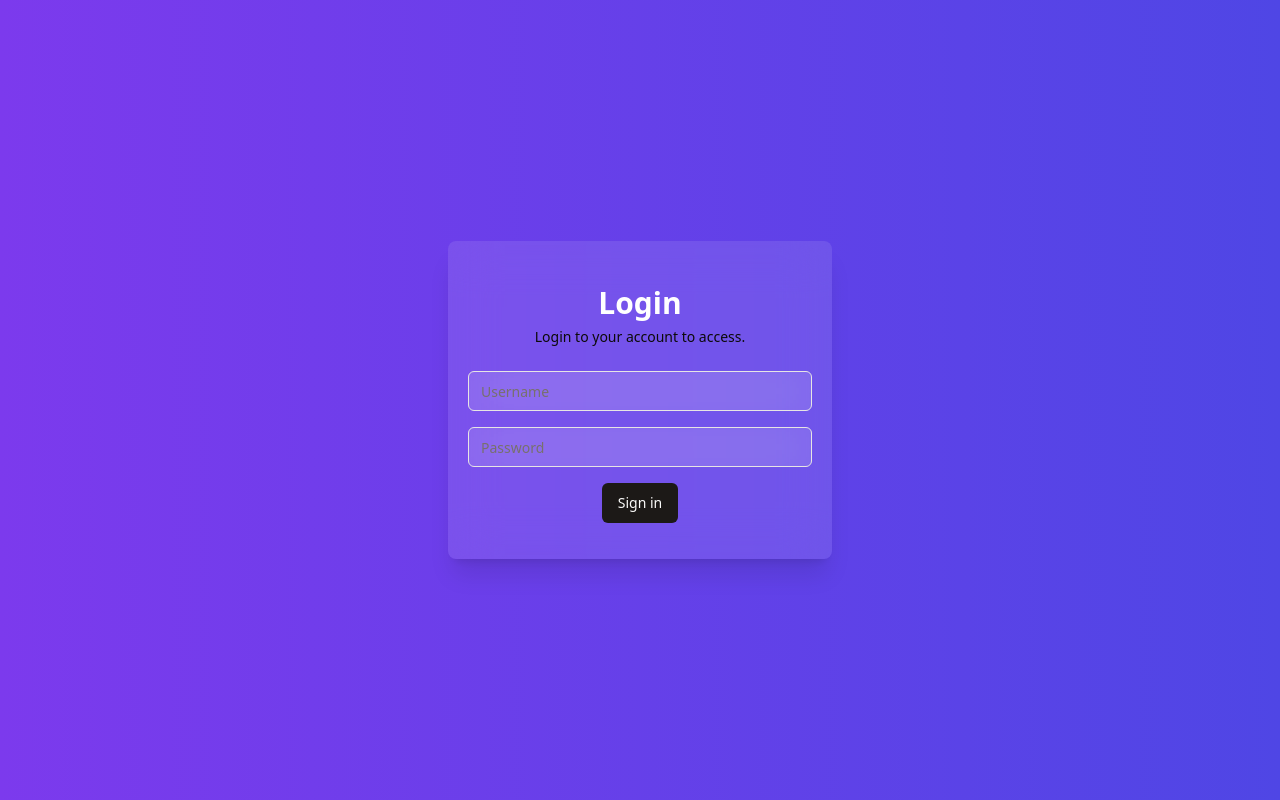
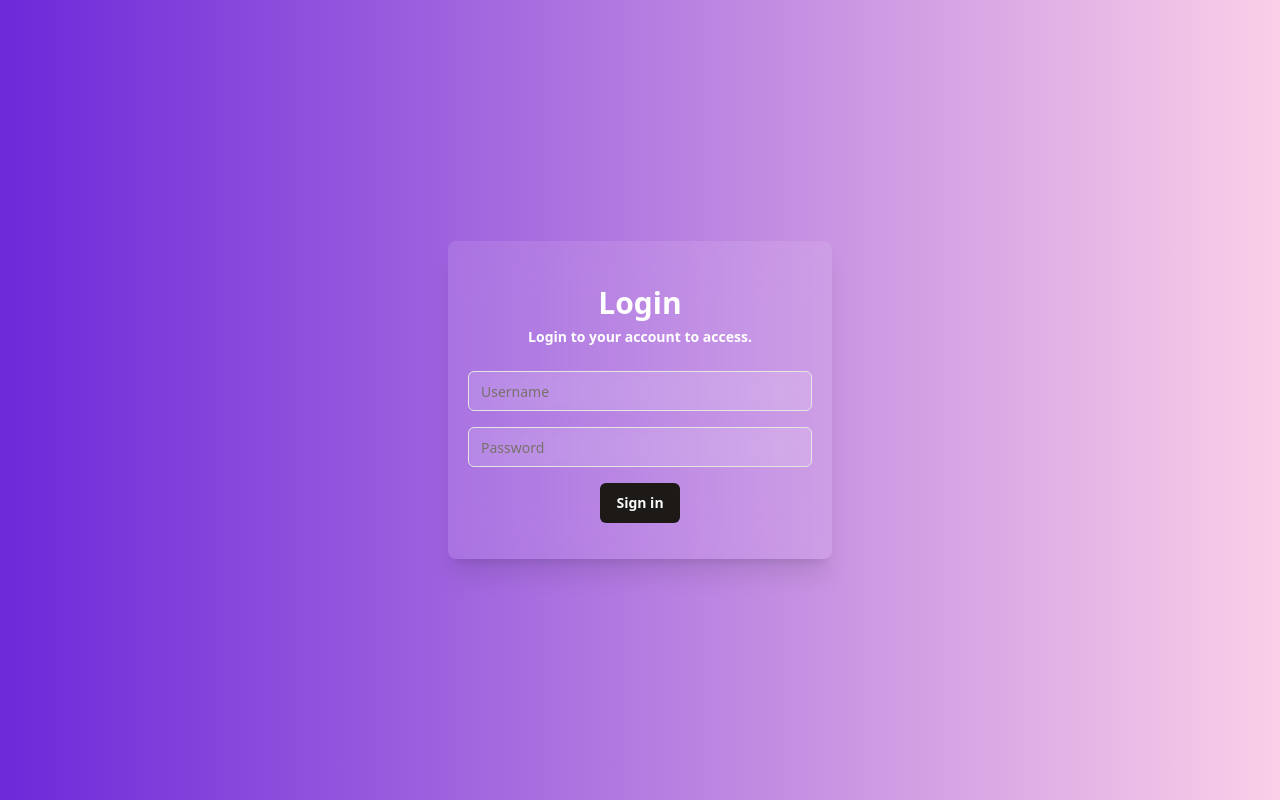
Before and after one commit to Sagnify/EduVerse, a Next.js app in the folder frontend/: page /login in a window 1280 px wide. Built offline with nearby package versions, Linux system fonts and the light colour scheme.

Commit message:
update on login ui

```diff
--- a/frontend/src/app/(auth)/login/page.tsx
+++ b/frontend/src/app/(auth)/login/page.tsx
@@ -51,11 +51,13 @@ export default function Login() {
   }
 
   return (
-    <div className="flex items-center justify-center text-center w-full h-screen p-5 bg-gradient-to-r from-violet-600 to-indigo-600">
+    <div className="flex items-center justify-center text-center w-full text-background h-screen p-5 bg-gradient-to-r from-violet-700 to-pink-200">
       <Card className=" p-5 w-96 shadow-xl bg-white/10 backdrop-blur-xl border-0">
         <CardHeader>
-          <CardHeader className="text-3xl font-bold m-0 p-0 text-background">Login</CardHeader>
-          <CardDescription className="text-foreground">
+          <CardHeader className="text-3xl font-bold m-0 p-0 text-background">
+            Login
+          </CardHeader>
+          <CardDescription className="font-bold text-background">
             Login to your account to access.
           </CardDescription>
         </CardHeader>
@@ -69,7 +71,7 @@ export default function Login() {
               id="username"
               {...register("username")}
               placeholder="Username"
-              className="form-control bg-white/10 backdrop-blur-xl"
+              className="form-control bg-white/10 backdrop-blur-xl "
             />
           </div>
 
@@ -83,13 +85,13 @@ export default function Login() {
               id="password"
               placeholder="Password"
               {...register("password")}
-              className="form-control bg-white/10 backdrop-blur-xl"
+              className="form-control bg-white/10 backdrop-blur-xl "
             />
           </div>
 
           <Button
             type="submit"
-            className="btn btn-primary btn-block mb-4"
+            className="btn btn-primary btn-block mb-4 font-bold"
             disabled={isLoading}
           >
             {isLoading ? "Signing in..." : "Sign in"}
```
